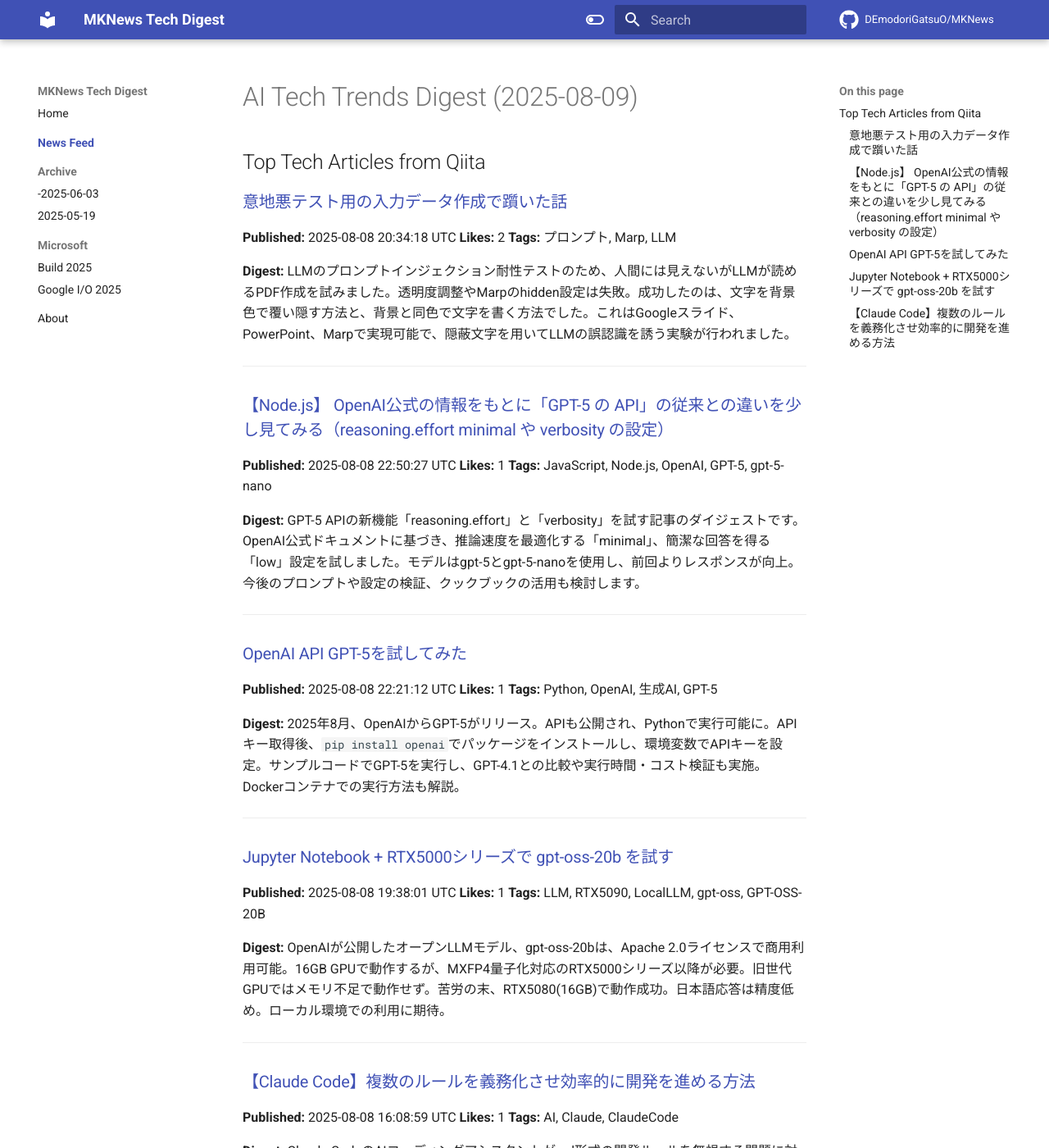
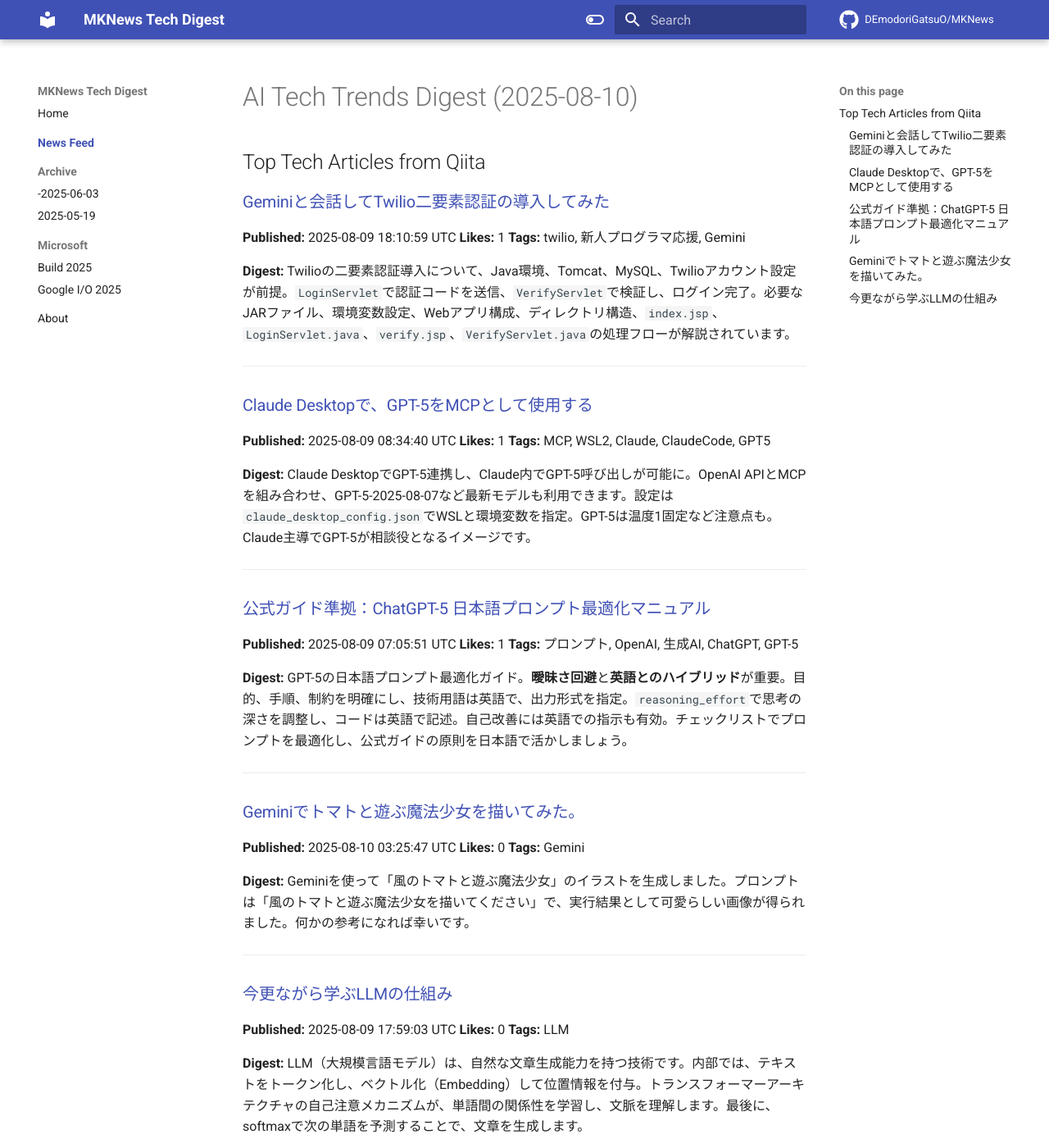
Before and after one commit to DEmodoriGatsuO/MKNews, an MkDocs documentation site: the page built from docs/news/index.md, in a window 1280 px wide and 1400 px high. Shown: the whole window at 82% size. Built offline with MkDocs 1.6.1 and Material for MkDocs 9.7.7, drawn with Linux system fonts in a browser that asks for light colours; comment, search, counter and statistics services are not loaded; some of the changed text lies outside the part shown.

Commit message:
Automated AI Tech Digest - 2025-08-10

```diff
--- a/docs/news/index.md
+++ b/docs/news/index.md
@@ -1,55 +1,55 @@
-# AI Tech Trends Digest (2025-08-09)
+# AI Tech Trends Digest (2025-08-10)
 
 
 ## Top Tech Articles from Qiita
 
 
-### [意地悪テスト用の入力データ作成で躓いた話](https://qiita.com/steelpipe75/items/2489c86a73ef60f7980e)
-**Published:** 2025-08-08 20:34:18 UTC
-**Likes:** 2
-**Tags:** プロンプト, Marp, LLM
+### [Geminiと会話してTwilio二要素認証の導入してみた](https://qiita.com/Kaopi/items/7bedb5a687704eb9bb2d)
+**Published:** 2025-08-09 18:10:59 UTC
+**Likes:** 1
+**Tags:** twilio, 新人プログラマ応援, Gemini
 
 **Digest:**
-LLMのプロンプトインジェクション耐性テストのため、人間には見えないがLLMが読めるPDF作成を試みました。透明度調整やMarpのhidden設定は失敗。成功したのは、文字を背景色で覆い隠す方法と、背景と同色で文字を書く方法でした。これはGoogleスライド、PowerPoint、Marpで実現可能で、隠蔽文字を用いてLLMの誤認識を誘う実験が行われました。
+Twilioの二要素認証導入について、Java環境、Tomcat、MySQL、Twilioアカウント設定が前提。`LoginServlet`で認証コードを送信、`VerifyServlet`で検証し、ログイン完了。必要なJARファイル、環境変数設定、Webアプリ構成、ディレクトリ構造、`index.jsp`、`LoginServlet.java`、`verify.jsp`、`VerifyServlet.java`の処理フローが解説されています。
 
 ---
 
-### [【Node.js】 OpenAI公式の情報をもとに「GPT-5 の API」の従来との違いを少し見てみる（reasoning.effort minimal や verbosity の設定）](https://qiita.com/youtoy/items/edf41b9b733769b60cc0)
-**Published:** 2025-08-08 22:50:27 UTC
+### [Claude Desktopで、GPT-5をMCPとして使用する](https://qiita.com/halne369/items/7eb3de25d3dd7ba67b0e)
+**Published:** 2025-08-09 08:34:40 UTC
 **Likes:** 1
-**Tags:** JavaScript, Node.js, OpenAI, GPT-5, gpt-5-nano
+**Tags:** MCP, WSL2, Claude, ClaudeCode, GPT5
 
 **Digest:**
-GPT-5 APIの新機能「reasoning.effort」と「verbosity」を試す記事のダイジェストです。OpenAI公式ドキュメントに基づき、推論速度を最適化する「minimal」、簡潔な回答を得る「low」設定を試しました。モデルはgpt-5とgpt-5-nanoを使用し、前回よりレスポンスが向上。今後のプロンプトや設定の検証、クックブックの活用も検討します。
+Claude DesktopでGPT-5連携し、Claude内でGPT-5呼び出しが可能に。OpenAI APIとMCPを組み合わせ、GPT-5-2025-08-07など最新モデルも利用できます。設定は`claude_desktop_config.json`でWSLと環境変数を指定。GPT-5は温度1固定など注意点も。Claude主導でGPT-5が相談役となるイメージです。
 
 ---
 
-### [OpenAI API GPT-5を試してみた](https://qiita.com/tama_genai/items/87a49160723ff49a5092)
-**Published:** 2025-08-08 22:21:12 UTC
+### [公式ガイド準拠：ChatGPT-5 日本語プロンプト最適化マニュアル](https://qiita.com/ko-sato-ko/items/9ed9934e9013ed0700a8)
+**Published:** 2025-08-09 07:05:51 UTC
 **Likes:** 1
-**Tags:** Python, OpenAI, 生成AI, GPT-5
+**Tags:** プロンプト, OpenAI, 生成AI, ChatGPT, GPT-5
 
 **Digest:**
-2025年8月、OpenAIからGPT-5がリリース。APIも公開され、Pythonで実行可能に。APIキー取得後、`pip install openai`でパッケージをインストールし、環境変数でAPIキーを設定。サンプルコードでGPT-5を実行し、GPT-4.1との比較や実行時間・コスト検証も実施。Dockerコンテナでの実行方法も解説。
+GPT-5の日本語プロンプト最適化ガイド。**曖昧さ回避**と**英語とのハイブリッド**が重要。目的、手順、制約を明確にし、技術用語は英語で、出力形式を指定。`reasoning_effort`で思考の深さを調整し、コードは英語で記述。自己改善には英語での指示も有効。チェックリストでプロンプトを最適化し、公式ガイドの原則を日本語で活かしましょう。
 
 ---
 
-### [Jupyter Notebook + RTX5000シリーズで gpt-oss-20b を試す](https://qiita.com/hgodai/items/5fedc8f168e31b4e8247)
-**Published:** 2025-08-08 19:38:01 UTC
-**Likes:** 1
-**Tags:** LLM, RTX5090, LocalLLM, gpt-oss, GPT-OSS-20B
+### [Geminiでトマトと遊ぶ魔法少女を描いてみた。](https://qiita.com/nori-channel/items/d68c3699d4a2a4ae7385)
+**Published:** 2025-08-10 03:25:47 UTC
+**Likes:** 0
+**Tags:** Gemini
 
 **Digest:**
-OpenAIが公開したオープンLLMモデル、gpt-oss-20bは、Apache 2.0ライセンスで商用利用可能。16GB GPUで動作するが、MXFP4量子化対応のRTX5000シリーズ以降が必要。旧世代GPUではメモリ不足で動作せず。苦労の末、RTX5080(16GB)で動作成功。日本語応答は精度低め。ローカル環境での利用に期待。
+Geminiを使って「風のトマトと遊ぶ魔法少女」のイラストを生成しました。プロンプトは「風のトマトと遊ぶ魔法少女を描いてください」で、実行結果として可愛らしい画像が得られました。何かの参考になれば幸いです。
 
 ---
 
-### [【Claude Code】複数のルールを義務化させ効率的に開発を進める方法](https://qiita.com/NUKKOSPECIAL/items/6f63afe68cd46c32536b)
-**Published:** 2025-08-08 16:08:59 UTC
-**Likes:** 1
-**Tags:** AI, Claude, ClaudeCode
+### [今更ながら学ぶLLMの仕組み](https://qiita.com/ino777/items/3b0cc8175951d24a05cd)
+**Published:** 2025-08-09 17:59:03 UTC
+**Likes:** 0
+**Tags:** LLM
 
 **Digest:**
-Claude CodeのAIコーディングアシスタントがmd形式の開発ルールを無視する問題に対し、Hooks機能を使った対策を紹介。Laravelプロジェクトを例に、`PreToolUse`イベントでシェルスクリプトを実行し、ファイルパスに応じてコーディング規約などのmdファイル確認を義務化。`jq`インストール後、`.claude/base-rule.sh`を作成し、`/hooks`コマンドで`PostToolUse`に登録。サブエージェントの利用は、無限ループの可能性から推奨しません。
+LLM（大規模言語モデル）は、自然な文章生成能力を持つ技術です。内部では、テキストをトークン化し、ベクトル化（Embedding）して位置情報を付与。トランスフォーマーアーキテクチャの自己注意メカニズムが、単語間の関係性を学習し、文脈を理解します。最後に、softmaxで次の単語を予測することで、文章を生成します。
 
 ---
```
